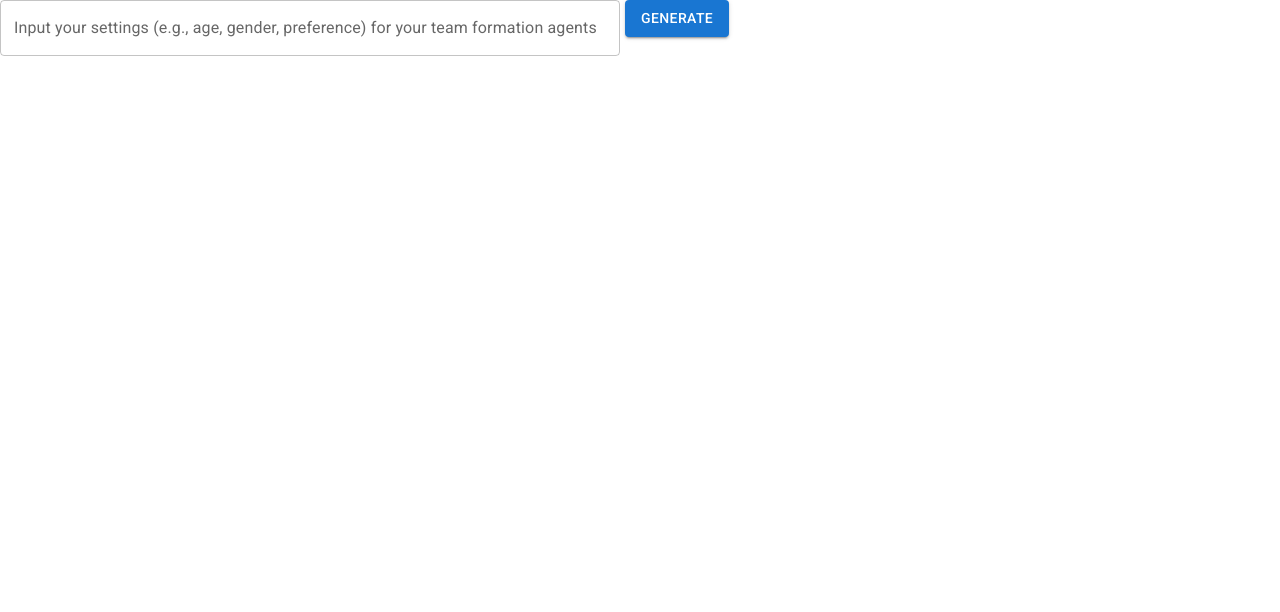
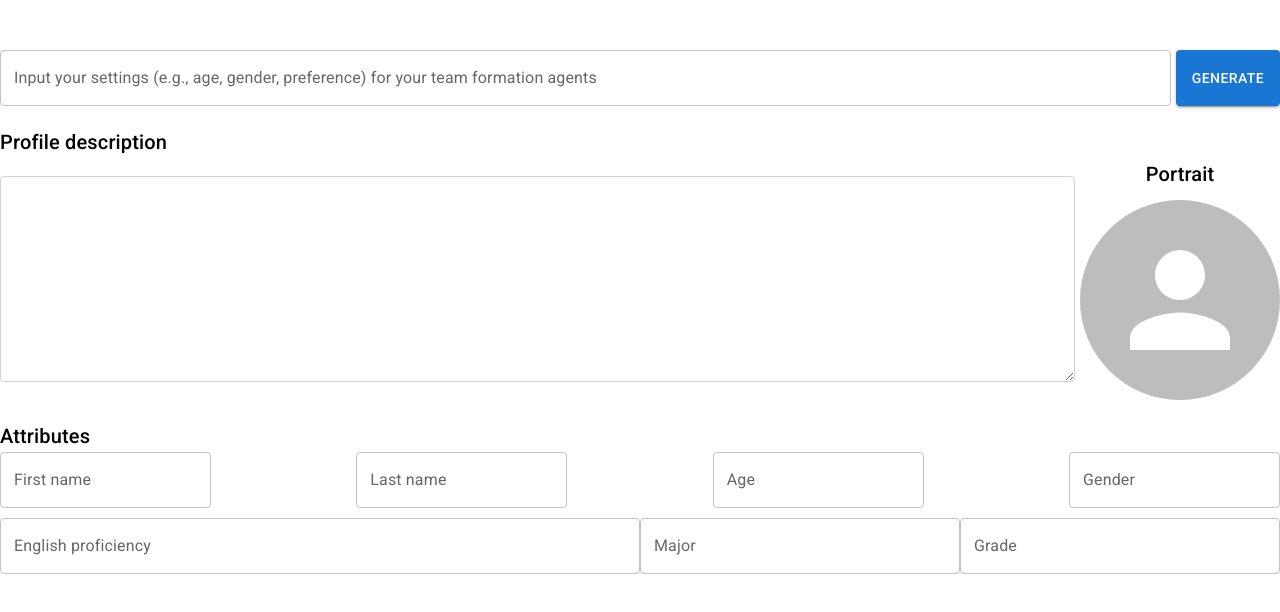
Before and after one commit to CRChenND/Teammate_Simulation, a React (Create React App) app in the folder Frontend/my-app/: page /profile in a window 1280 px wide. Shown: the top 612 px of the page. Built offline with nearby package versions, Linux system fonts and the light colour scheme.

Commit message:
Create profie page

```diff
--- a/Frontend/my-app/src/components/profile/profile.js
+++ b/Frontend/my-app/src/components/profile/profile.js
@@ -1,26 +1,85 @@
-import React, { useEffect, useState } from "react";
-import { useNavigate, Link } from "react-router-dom";
+import React from 'react';
+import { useNavigate } from 'react-router-dom';
 import Button from '@mui/material/Button';
 import TextField from '@mui/material/TextField';
+import Box from '@mui/material/Box';
+import Avatar from '@mui/material/Avatar';
+import Typography from '@mui/material/Typography';
 
 
 const Main = () => {
-
   const navigate = useNavigate();
   const profileNav = () => {
     navigate("/profile");
   };
 
-
   return (
-        <div>
+    <div style={{ display: 'flex', flexDirection: 'column', alignItems: 'center', marginTop: '50px' }}>
       <meta name="viewport" content="initial-scale=1, width=device-width" />
-
-            <TextField id="outlined-basic" label="Input your settings (e.g., age, gender, preference) for your team formation agents " style={{ marginRight: '5px', width: '620px' }} variant="outlined" / >
-            <Button variant="contained" onClick={profileNav} className="btn btn-secondary me-2" style={{ marginRight: '5px' }}>
+      <Box display="flex" alignItems="center" justifyContent="center" style={{ marginBottom: '20px', width: '100%' }}>
+        <TextField
+          id="outlined-basic"
+          label="Input your settings (e.g., age, gender, preference) for your team formation agents"
+          style={{ marginRight: '5px', flexGrow: 1 }}
+          variant="outlined"
+        />
+        <Button variant="contained" onClick={profileNav} style={{ height: '56px' }}>
           Generate
         </Button>
+      </Box>
+
+      <Typography variant="h6" component="h2" style={{ alignSelf: 'flex-start' }}>
+        Profile description
+      </Typography>
+      <Box display="flex" alignItems="center" justifyContent="center" style={{ width: '100%', marginBottom: '20px' }}>
+        <textarea
+          id="profile-description"
+        //   placeholder="Profile description"
+          style={{ height: '200px', flexGrow: 1, marginRight: '5px', border: '1px solid lightgray', borderRadius: '4px' }}
+        />
+        <Box display="flex" flexDirection="column" alignItems="center">
+          <Typography variant="h6" component="h2">
+            Portrait
+          </Typography>
+          <Avatar
+            style={{ height: '200px', width: '200px', marginTop: '10px' }}
+            alt="Profile Avatar"
+            src="" // Add your image path here
+          />
+        </Box>
+      </Box>
+
+        <Typography variant="h6" component="h2" style={{ alignSelf: 'flex-start' }}>
+                Attributes
+        </Typography>
+            <Box style={{ width: '100%' }}>
+
+                <Box style={{ display: 'flex', justifyContent: 'space-between', marginBottom: '10px' }}>
+                <TextField id="first-name" label="First name" variant="outlined" />
+                <TextField id="last-name" label="Last name" variant="outlined" />
+                <TextField id="age" label="Age" variant="outlined" />
+                <TextField id="gender" label="Gender" variant="outlined" />
+                </Box>
+
+                <Box style={{ display: 'flex', justifyContent: 'space-between', marginBottom: '10px' }}>
+                <TextField id="english-proficiency" label="English proficiency" variant="outlined" style={{ flex: 2 }} />
+                <TextField id="major" label="Major" variant="outlined" style={{ flex: 1 }} />
+                <TextField id="grade" label="Grade" variant="outlined" style={{ flex: 1 }} />
+                </Box>
+            </Box>
+
+
+
+
+
+
+
+
+
+
+
     </div>
-    )
+  );
 }
+
 export default Main;
```
Lines whose indentation alone changed are shown as unchanged.
